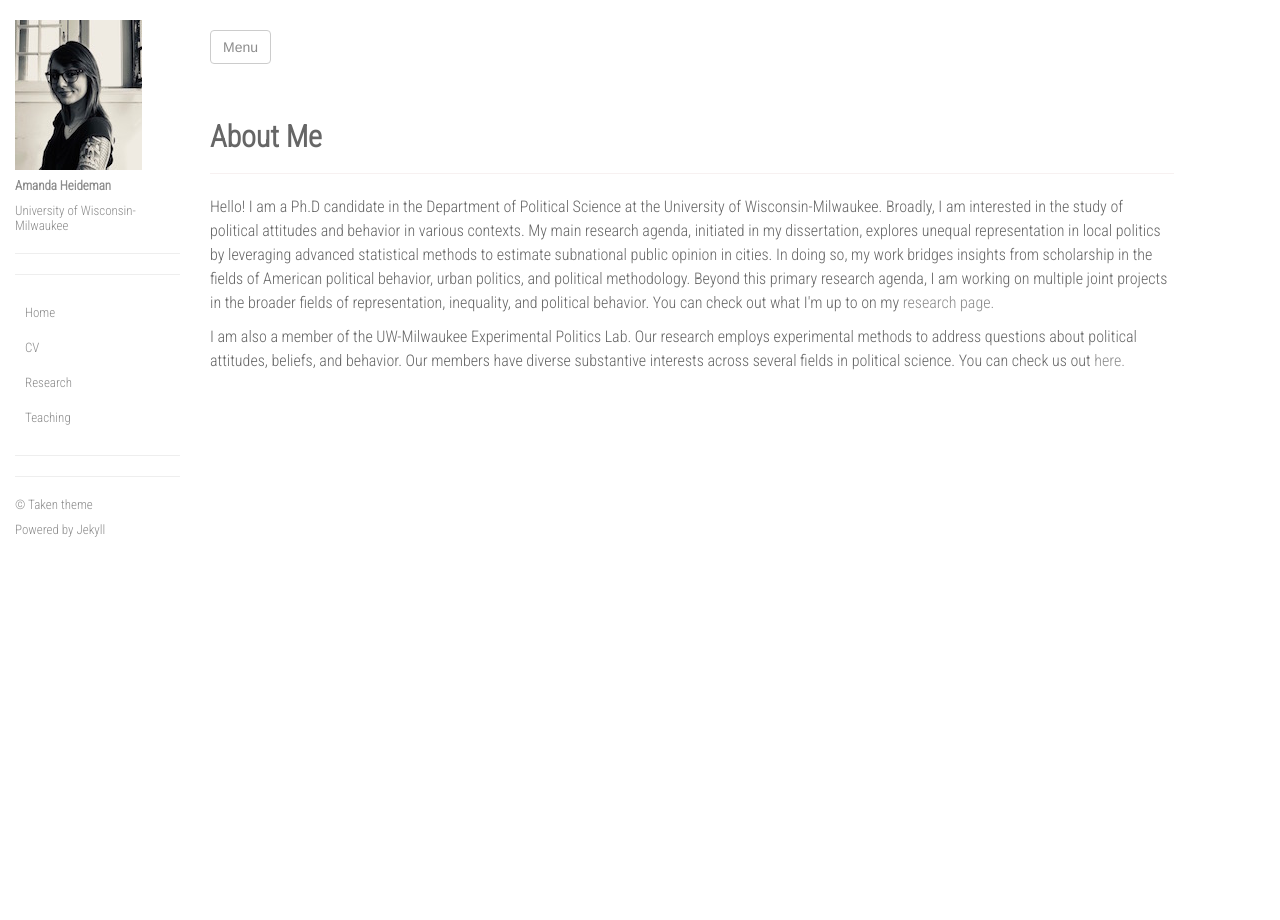
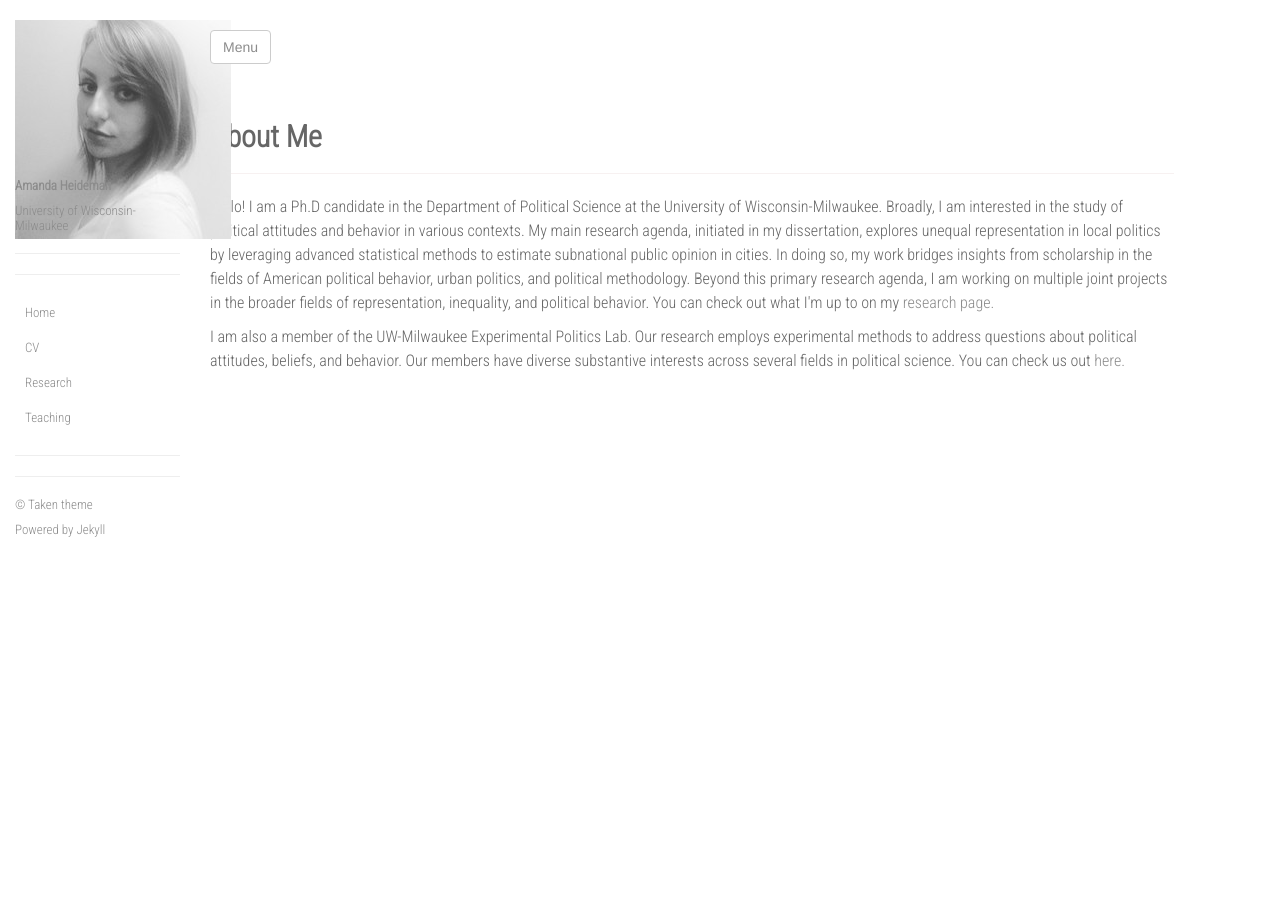
Before and after one commit to ajheideman/ajheideman.github.io, a Jekyll site: the page built from index.html, in a window 1280 px wide. Built offline with Jekyll 4.4.1, drawn with Linux system fonts in a browser that asks for light colours; nearby versions of some CDN libraries.

Commit message:
Update sidebar.html

```diff
--- a/_includes/sidebar.html
+++ b/_includes/sidebar.html
@@ -10,7 +10,7 @@
   <div class='sidebar menu'>
 
       <div id="picture" style="background-image">
-        <img src="../images/ah_small.jpg"">
+        <img src="../images/ah_2.jpg"">
       </div>
       <p><b>{{site.description}}</b></p>
       <p>{{site.affiliation}}</p>
```
